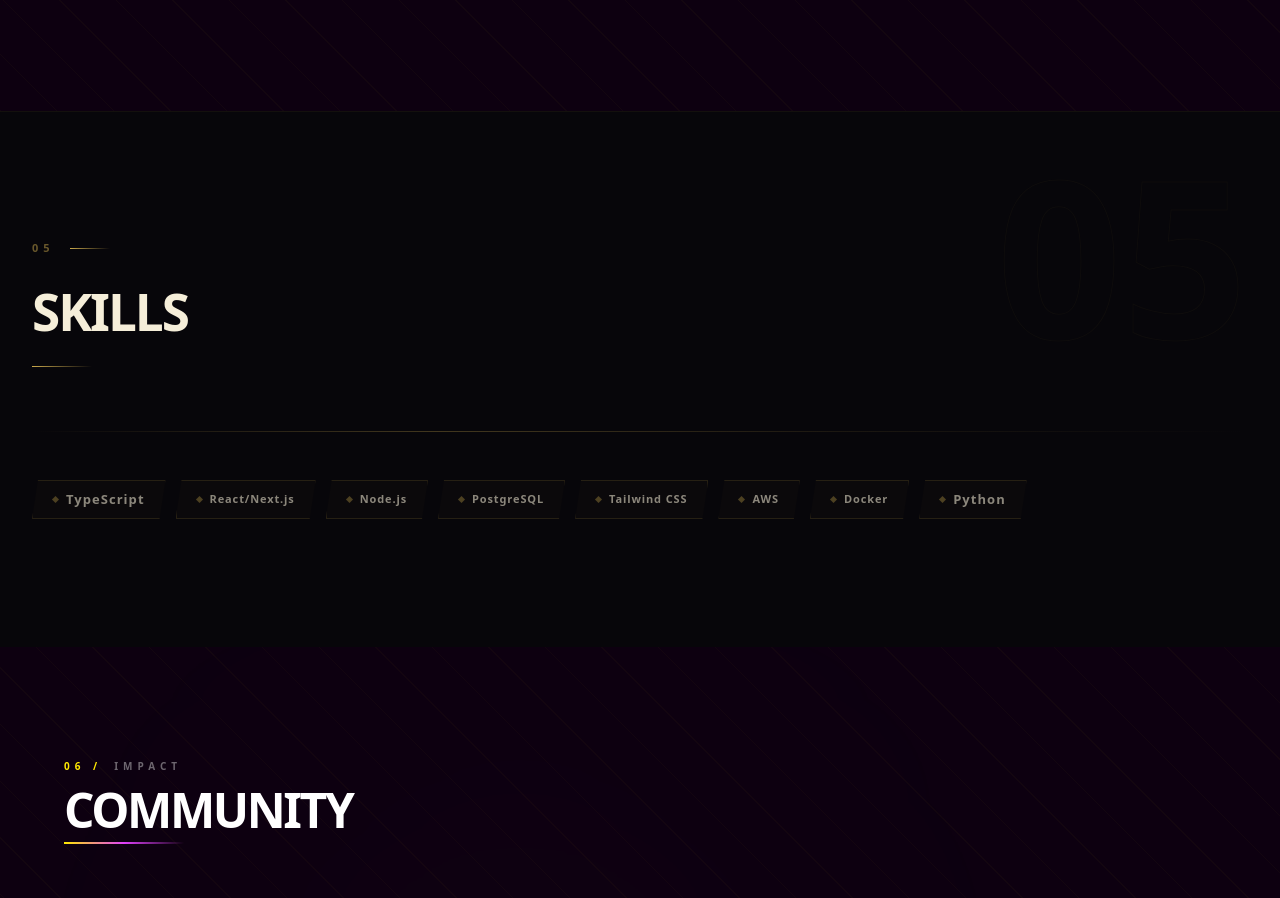
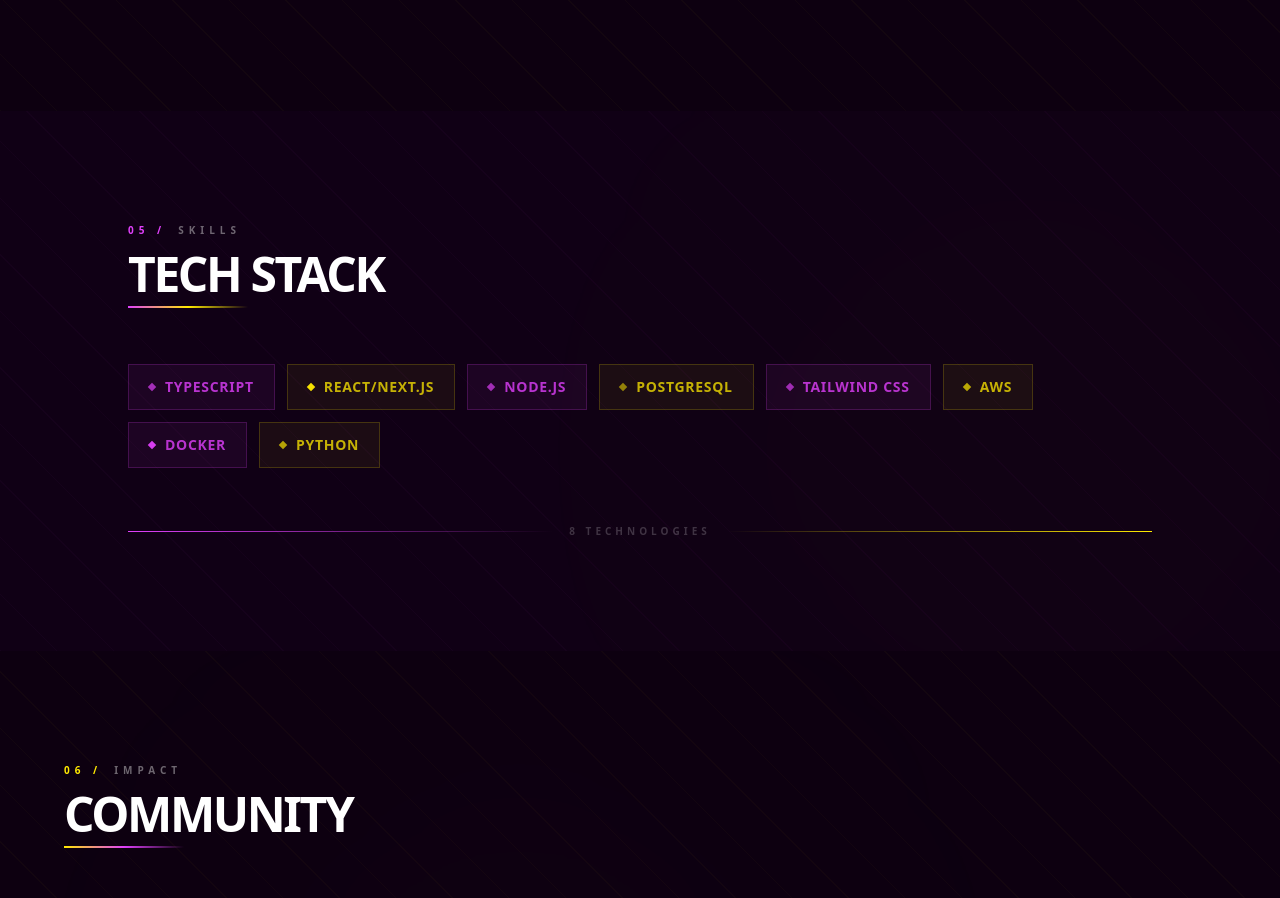
Before and after one commit to salienceenterprises-lab/portfolio-5f77b, a Next.js app: page / in a window 1280 px wide. Shown: the part 3747-4645 px from the top of the page. Built offline with nearby package versions, Linux system fonts and the light colour scheme.

Commit message:
Update app/components/skills.jsx via Portfolio SaaS

```diff
--- a/app/components/skills.jsx
+++ b/app/components/skills.jsx
@@ -1,79 +1,81 @@
 "use client";
-import React from "react";
 import { motion } from "framer-motion";
 
+const container = { hidden: {}, visible: { transition: { staggerChildren: 0.04 } } };
+const item = {
+  hidden: { opacity: 0, y: 16, scale: 0.8 },
+  visible: { opacity: 1, y: 0, scale: 1, transition: { type: "spring", stiffness: 240, damping: 18 } },
+};
+
 export default function PortfolioSkills({ data }) {
-  const skills = data?.skills;
-  if (!skills || !Array.isArray(skills) || skills.length === 0) return null;
-
-  const categories = data?.skillCategories;
-  const hasCategories = categories && typeof categories === "object" && Object.keys(categories).length > 0;
+  if (!data?.skills?.length) return null;
 
   return (
-    <section id="skills" style={{ background:"#07060a", padding:"8rem 2rem", position:"relative", overflow:"hidden", borderTop:"1px solid rgba(201,168,76,0.06)" }}>
-      <style>{`
-        .gn-skill-pill {
-          display:inline-flex; align-items:center; gap:8px;
-          padding:9px 20px;
-          border:1px solid rgba(201,168,76,0.14);
-          color:rgba(245,238,217,0.55);
-          font-size:12px; font-weight:600; letter-spacing:0.08em;
-          background:rgba(201,168,76,0.02);
-          transition:all 0.25s ease; cursor:default;
-          clip-path:polygon(6px 0%, 100% 0%, calc(100% - 6px) 100%, 0% 100%);
-        }
-        .gn-skill-pill::before { content:''; width:5px; height:5px; background:rgba(201,168,76,0.35); flex-shrink:0; transform:rotate(45deg); transition:background 0.2s; }
-        .gn-skill-pill:hover { border-color:rgba(201,168,76,0.4); color:#c9a84c; background:rgba(201,168,76,0.07); }
-        .gn-skill-pill:hover::before { background:#c9a84c; }
-        .gn-cat-row { padding:2rem 0; border-bottom:1px solid rgba(201,168,76,0.07); }
-        .gn-cat-row:last-child { border-bottom:none; }
-      `}</style>
+    <section id="skills" className="relative py-28 px-6 overflow-hidden" style={{ background: "#100015" }}>
 
-      <div style={{ position:"absolute", top:"2rem", right:"2rem", fontSize:"220px", fontWeight:900, lineHeight:1, color:"transparent", WebkitTextStrokeWidth:"1px", WebkitTextStrokeColor:"rgba(201,168,76,0.04)", pointerEvents:"none", userSelect:"none" }}>05</div>
+      <div className="absolute inset-0 pointer-events-none opacity-[0.025]"
+        style={{ backgroundImage: "repeating-linear-gradient(45deg, #e040fb 0px, #e040fb 1px, transparent 1px, transparent 40px)" }} />
+      <div className="absolute bottom-0 right-0 w-[500px] h-[400px] rounded-full blur-[200px] pointer-events-none"
+        style={{ background: "radial-gradient(ellipse, rgba(255,234,0,0.08), transparent 70%)" }} />
 
-      <div style={{ maxWidth:"1280px", margin:"0 auto", position:"relative", zIndex:1 }}>
-        <motion.div initial={{ opacity:0, x:-30 }} whileInView={{ opacity:1, x:0 }} viewport={{ once:true }} transition={{ duration:0.7 }} style={{ marginBottom:"4rem" }}>
-          <div style={{ display:"flex", alignItems:"center", gap:"16px", marginBottom:"1rem" }}>
-            <span style={{ fontSize:"11px", fontWeight:800, letterSpacing:"0.45em", color:"rgba(201,168,76,0.5)", textTransform:"uppercase" }}>05</span>
-            <div style={{ width:"40px", height:"1px", background:"linear-gradient(90deg, #c9a84c, transparent)" }} />
-          </div>
-          <h2 style={{ fontSize:"clamp(2rem, 4vw, 3.5rem)", fontWeight:900, letterSpacing:"-0.04em", color:"#f5eed9", margin:0, textTransform:"uppercase" }}>Skills</h2>
-          <div style={{ width:"60px", height:"1px", background:"linear-gradient(90deg, #c9a84c, transparent)", marginTop:"1rem" }} />
+      <div className="max-w-5xl mx-auto relative z-10">
+
+        <motion.div initial={{ opacity: 0, x: -20 }} whileInView={{ opacity: 1, x: 0 }}
+          viewport={{ once: true }} transition={{ duration: 0.5 }}
+          className="flex items-center gap-3 mb-3">
+          <span className="text-[10px] font-black tracking-[0.5em] uppercase" style={{ color: "#e040fb" }}>05 /</span>
+          <span className="text-[10px] font-black tracking-[0.5em] uppercase text-white/40">Skills</span>
         </motion.div>
 
-        {hasCategories ? (
-          <div>
-            {Object.entries(categories).map(([cat, catSkills], ci) => (
-              <motion.div key={cat} initial={{ opacity:0, y:20 }} whileInView={{ opacity:1, y:0 }} viewport={{ once:true }} transition={{ duration:0.5, delay:ci*0.07 }}
-                className="gn-cat-row">
-                <div style={{ display:"grid", gridTemplateColumns:"180px 1fr", gap:"2rem", alignItems:"start" }}>
-                  <div>
-                    <span style={{ fontSize:"10px", fontWeight:800, letterSpacing:"0.35em", color:"rgba(201,168,76,0.5)", textTransform:"uppercase" }}>{cat}</span>
-                    <div style={{ width:"24px", height:"1px", background:"linear-gradient(90deg, #c9a84c, transparent)", marginTop:"8px" }} />
-                  </div>
-                  <div style={{ display:"flex", flexWrap:"wrap", gap:"8px" }}>
-                    {(Array.isArray(catSkills) ? catSkills : []).map((skill, i) => (
-                      <span key={i} className="gn-skill-pill">{skill}</span>
-                    ))}
-                  </div>
+        <motion.h2 initial={{ opacity: 0, y: 20 }} whileInView={{ opacity: 1, y: 0 }}
+          viewport={{ once: true }} transition={{ duration: 0.6, delay: 0.05 }}
+          className="text-4xl sm:text-5xl font-black tracking-tighter text-white mb-2 uppercase leading-none">
+          Tech Stack
+        </motion.h2>
+        <motion.div initial={{ width: 0 }} whileInView={{ width: 120 }} viewport={{ once: true }}
+          transition={{ duration: 0.8, delay: 0.2 }} className="h-0.5 mb-14"
+          style={{ background: "linear-gradient(90deg, #e040fb, #ffea00, transparent)" }} />
+
+        <motion.div variants={container} initial="hidden" whileInView="visible"
+          viewport={{ once: true, amount: 0.15 }}
+          className="flex flex-wrap gap-3">
+          {data.skills.map((skill, i) => {
+            const useMagenta = i % 2 === 0;
+            return (
+              <motion.div key={`${skill}-${i}`} variants={item}
+                whileHover={{ y: -4, scale: 1.06 }}
+                className="group relative cursor-default">
+                {/* Glow */}
+                <div className="absolute -inset-px opacity-0 group-hover:opacity-100 transition-opacity duration-300 blur-sm pointer-events-none"
+                  style={{ background: useMagenta ? "rgba(224,64,251,0.4)" : "rgba(255,234,0,0.3)" }} />
+                <div className="relative flex items-center gap-2.5 px-5 py-3 transition-all duration-200"
+                  style={{
+                    background: useMagenta ? "rgba(224,64,251,0.06)" : "rgba(255,234,0,0.05)",
+                    border: `1px solid ${useMagenta ? "rgba(224,64,251,0.2)" : "rgba(255,234,0,0.18)"}`,
+                  }}>
+                  <motion.div animate={{ opacity: [0.5, 1, 0.5] }}
+                    transition={{ duration: 2.5 + (i % 5) * 0.35, repeat: Infinity }}
+                    className="w-1.5 h-1.5 flex-shrink-0 rotate-45"
+                    style={{ background: useMagenta ? "#e040fb" : "#ffea00" }} />
+                  <span className="text-sm font-black uppercase tracking-wider"
+                    style={{ color: useMagenta ? "rgba(224,64,251,0.8)" : "rgba(255,234,0,0.75)" }}>
+                    {skill}
+                  </span>
                 </div>
               </motion.div>
-            ))}
-          </div>
-        ) : (
-          <motion.div initial={{ opacity:0, y:20 }} whileInView={{ opacity:1, y:0 }} viewport={{ once:true }} transition={{ duration:0.6 }}>
-            {/* Full-width gold divider */}
-            <div style={{ height:"1px", background:"linear-gradient(90deg, transparent, rgba(201,168,76,0.3), rgba(201,168,76,0.1), transparent)", marginBottom:"3rem" }} />
-            <div style={{ display:"flex", flexWrap:"wrap", gap:"10px" }}>
-              {skills.map((skill, i) => (
-                <span key={i} className="gn-skill-pill"
-                  style={{ fontSize: i % 7 === 0 ? "13px" : "11px" }}>
-                  {skill}
-                </span>
-              ))}
-            </div>
-          </motion.div>
-        )}
+            );
+          })}
+        </motion.div>
+
+        <motion.div initial={{ opacity: 0 }} whileInView={{ opacity: 1 }} viewport={{ once: true }}
+          transition={{ delay: 0.5 }}
+          className="flex items-center gap-4 mt-14">
+          <div className="h-px flex-1" style={{ background: "linear-gradient(90deg, #e040fb, transparent)" }} />
+          <span className="text-[10px] font-black uppercase tracking-[0.4em] text-white/20">
+            {data.skills.length} Technologies
+          </span>
+          <div className="h-px flex-1" style={{ background: "linear-gradient(270deg, #ffea00, transparent)" }} />
+        </motion.div>
       </div>
     </section>
   );
```
